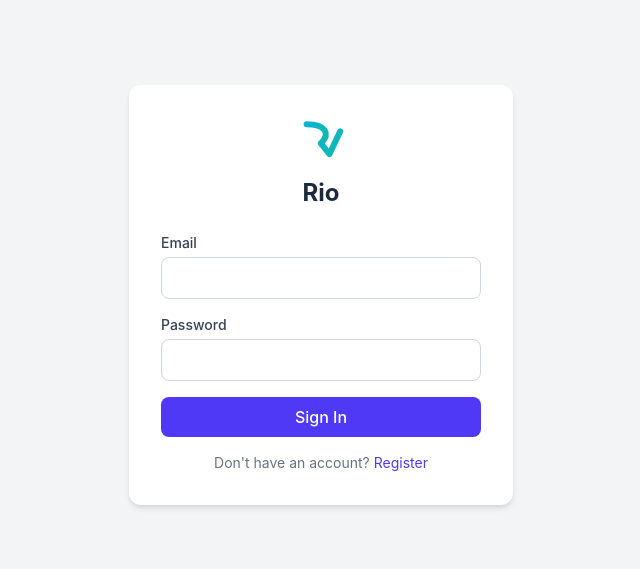
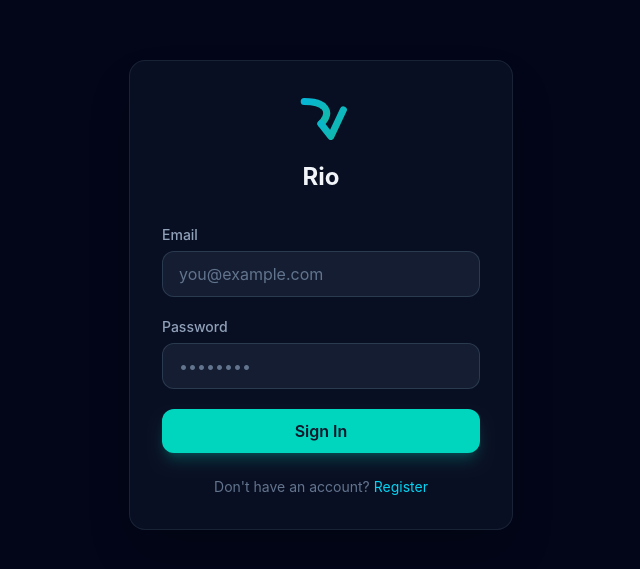
Before and after one commit to Winney360/exam-marker, a React (Vite) app in the folder frontend/: page /login in a window 1280 px wide. Shown: the part 105-674 px from the top of the page, without its empty margins (319-959 px from the left). Built offline with nearby package versions, Linux system fonts and the light colour scheme.

Commit message:
refactor: dark theme login page matching Rio design system

```diff
--- a/frontend/src/pages/Login.tsx
+++ b/frontend/src/pages/Login.tsx
@@ -28,59 +28,62 @@ export default function Login() {
   }
 
   return (
-    <div className="min-h-screen flex items-center justify-center bg-gray-100">
-      <div className="bg-white p-8 rounded-xl shadow-md w-full max-w-sm">
-        <div className="flex flex-col items-center gap-3 mb-6">
-          <Logo className="w-12 h-12" />
-          <h1 className="text-2xl font-bold text-slate-800">Rio</h1>
+    <div className="min-h-screen flex items-center justify-center bg-slate-950">
+      <div className="bg-slate-900/60 backdrop-blur-md border border-slate-800/80 p-8 rounded-2xl shadow-2xl w-full max-w-sm">
+        <div className="flex flex-col items-center gap-3 mb-8">
+          <Logo className="w-14 h-14" />
+          <h1 className="text-2xl font-bold text-slate-100">Rio</h1>
         </div>
-        <form onSubmit={handleSubmit} className="space-y-4">
+        <form onSubmit={handleSubmit} className="space-y-5">
           {isRegister && (
             <div>
-              <label className="block text-sm font-medium text-gray-700 mb-1">Name</label>
+              <label className="block text-sm font-medium text-slate-400 mb-1.5">Name</label>
               <input
                 type="text"
                 required
                 value={name}
                 onChange={(e) => setName(e.target.value)}
-                className="w-full px-3 py-2 border border-gray-300 rounded-lg focus:outline-none focus:ring-2 focus:ring-indigo-500"
+                className="w-full px-4 py-2.5 bg-slate-800/60 border border-slate-700/80 rounded-xl text-slate-200 placeholder-slate-500 focus:outline-none focus:ring-2 focus:ring-cyan-500/50 focus:border-cyan-500/50 transition-colors"
+                placeholder="Your name"
               />
             </div>
           )}
           <div>
-            <label className="block text-sm font-medium text-gray-700 mb-1">Email</label>
+            <label className="block text-sm font-medium text-slate-400 mb-1.5">Email</label>
             <input
               type="email"
               required
               value={email}
               onChange={(e) => setEmail(e.target.value)}
-              className="w-full px-3 py-2 border border-gray-300 rounded-lg focus:outline-none focus:ring-2 focus:ring-indigo-500"
+              className="w-full px-4 py-2.5 bg-slate-800/60 border border-slate-700/80 rounded-xl text-slate-200 placeholder-slate-500 focus:outline-none focus:ring-2 focus:ring-cyan-500/50 focus:border-cyan-500/50 transition-colors"
+              placeholder="you@example.com"
             />
           </div>
           <div>
-            <label className="block text-sm font-medium text-gray-700 mb-1">Password</label>
+            <label className="block text-sm font-medium text-slate-400 mb-1.5">Password</label>
             <input
               type="password"
               required
               value={password}
               onChange={(e) => setPassword(e.target.value)}
-              className="w-full px-3 py-2 border border-gray-300 rounded-lg focus:outline-none focus:ring-2 focus:ring-indigo-500"
+              className="w-full px-4 py-2.5 bg-slate-800/60 border border-slate-700/80 rounded-xl text-slate-200 placeholder-slate-500 focus:outline-none focus:ring-2 focus:ring-cyan-500/50 focus:border-cyan-500/50 transition-colors"
+              placeholder="••••••••"
             />
           </div>
-          {error && <p className="text-sm text-red-600">{error}</p>}
+          {error && <p className="text-sm text-red-400 bg-red-500/10 border border-red-500/20 rounded-lg px-3 py-2">{error}</p>}
           <button
             type="submit"
-            className="w-full py-2 px-4 bg-indigo-600 text-white rounded-lg hover:bg-indigo-700 transition-colors font-medium"
+            className="w-full py-2.5 px-4 bg-teal-400 text-slate-900 rounded-xl hover:bg-teal-300 transition-colors font-semibold shadow-lg shadow-teal-500/25"
           >
             {isRegister ? 'Register' : 'Sign In'}
           </button>
         </form>
-        <p className="mt-4 text-sm text-center text-gray-500">
+        <p className="mt-6 text-sm text-center text-slate-500">
           {isRegister ? 'Already have an account?' : "Don't have an account?"}{' '}
           <button
             type="button"
             onClick={() => setIsRegister(!isRegister)}
-            className="text-indigo-600 hover:underline"
+            className="text-cyan-400 hover:text-cyan-300 transition-colors"
           >
             {isRegister ? 'Sign in' : 'Register'}
           </button>
```
